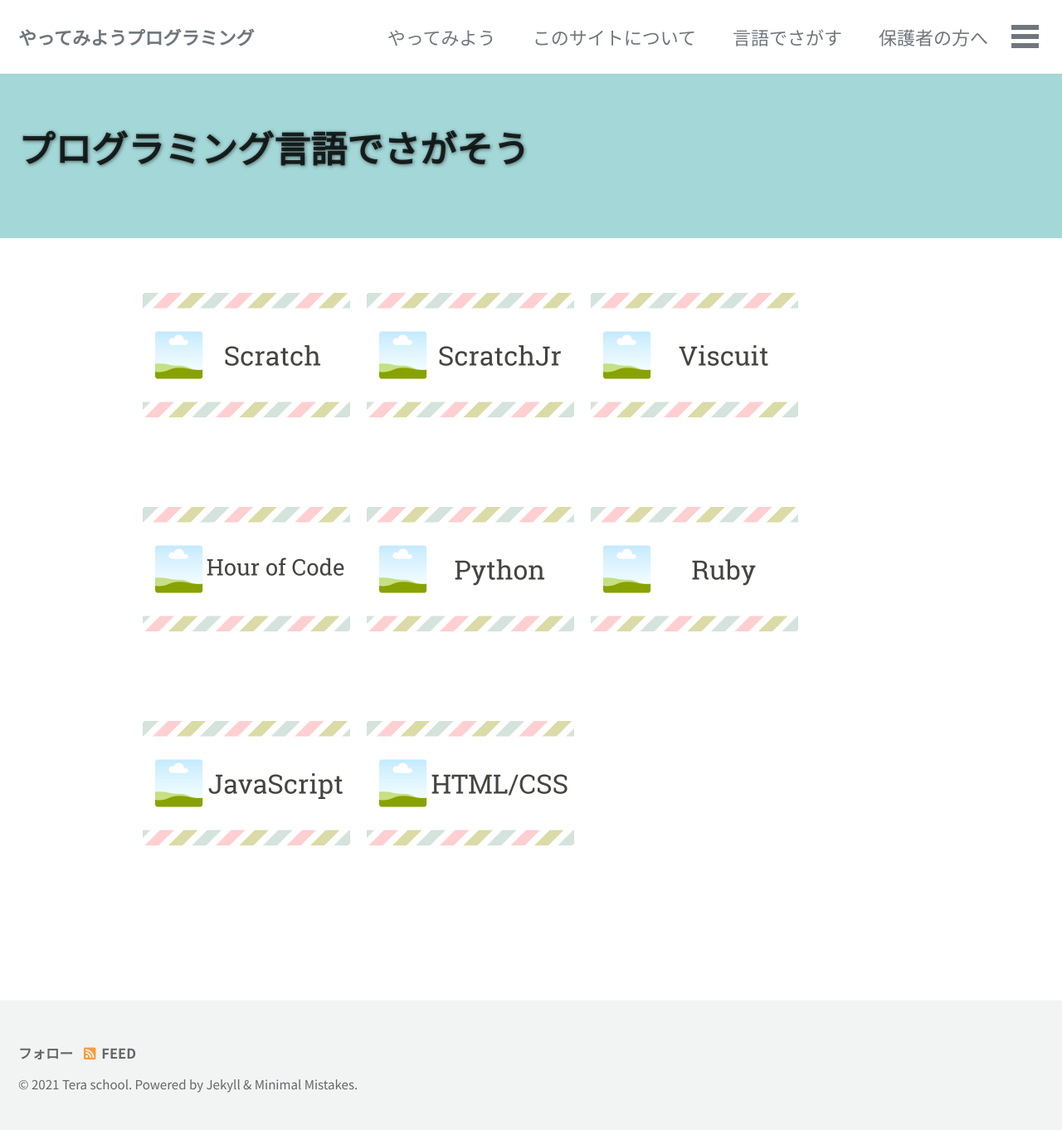
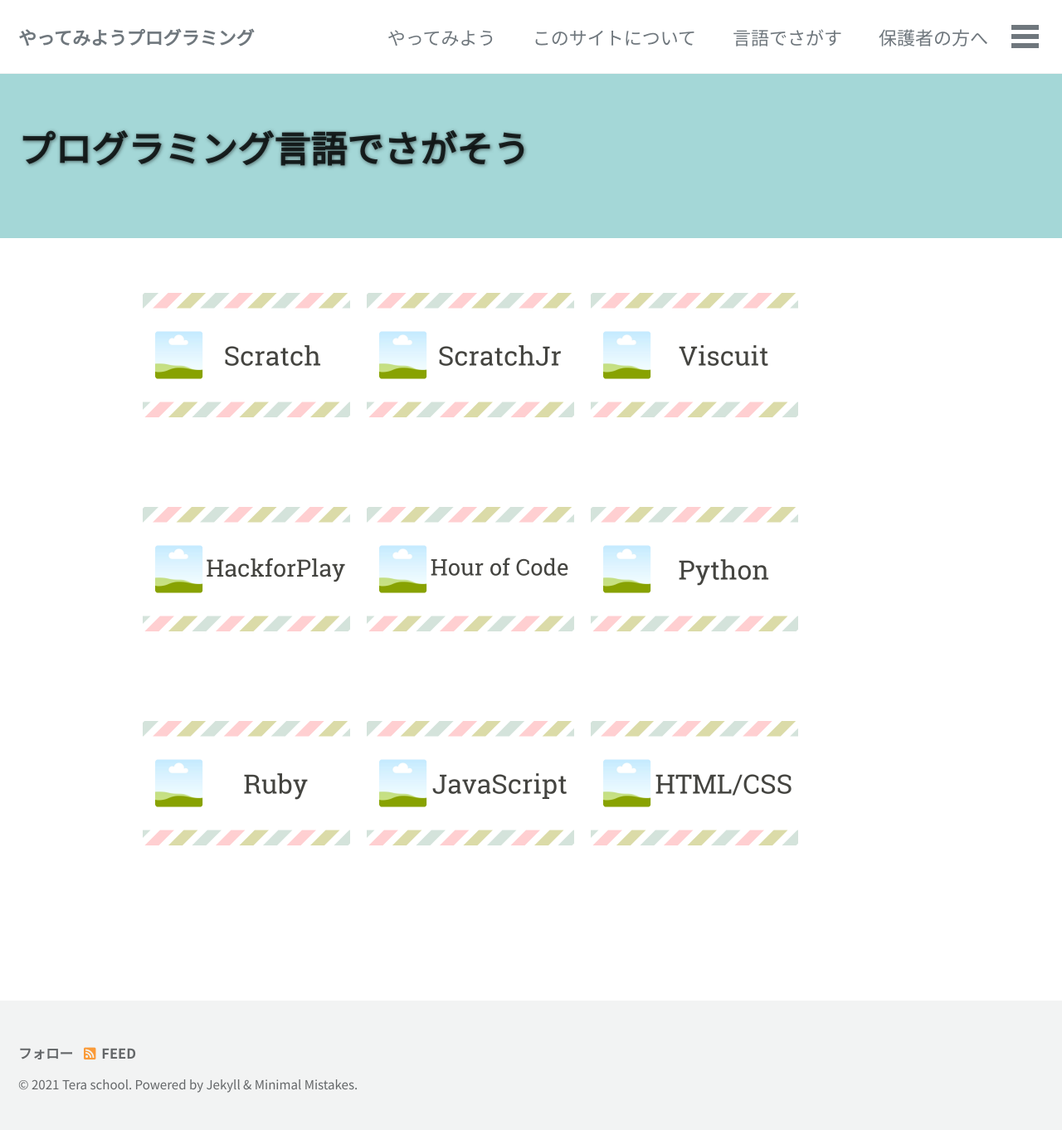
Before and after one commit to teraschool/teraschool.github.io, a Jekyll site: the page built from docs/pages/languages/index.md, in a window 1280 px wide. Shown: the whole page at 83% size. Built offline with Jekyll 4.4.1, drawn with Linux system fonts in a browser that asks for light colours; cached includes are drawn as plain includes.

Commit message:
コミット忘れ

```diff
--- a/docs/pages/languages/index.md
+++ b/docs/pages/languages/index.md
@@ -11,6 +11,7 @@ header:
 {% include language.html content="scratch" %}
 {% include language.html content="scratchjr" %}
 {% include language.html content="viscuit" %}
+{% include language.html content="hackforplay" %}
 {% include language.html content="hourofcode" %}
 {% include language.html content="python" %}
 {% include language.html content="ruby" %}
```
